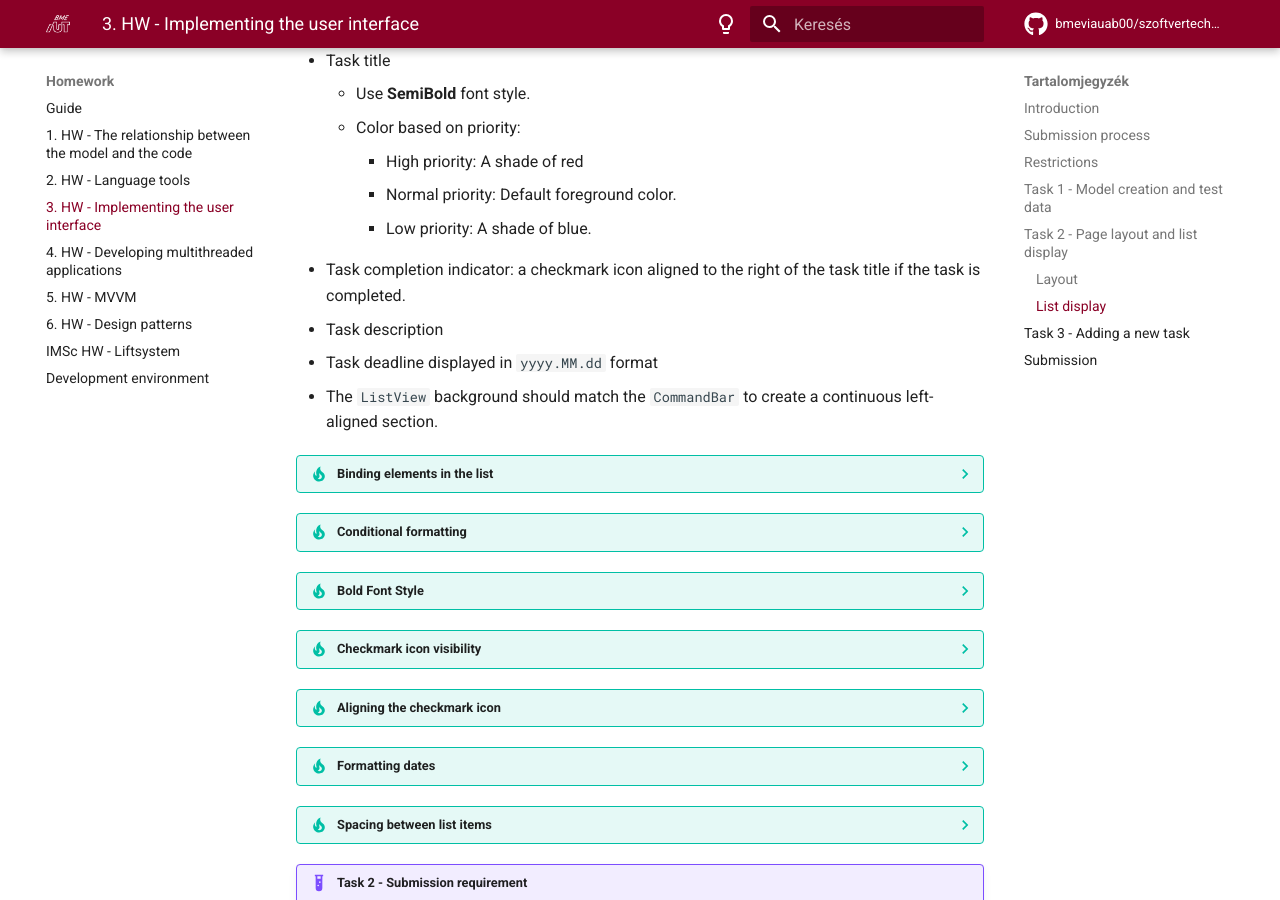
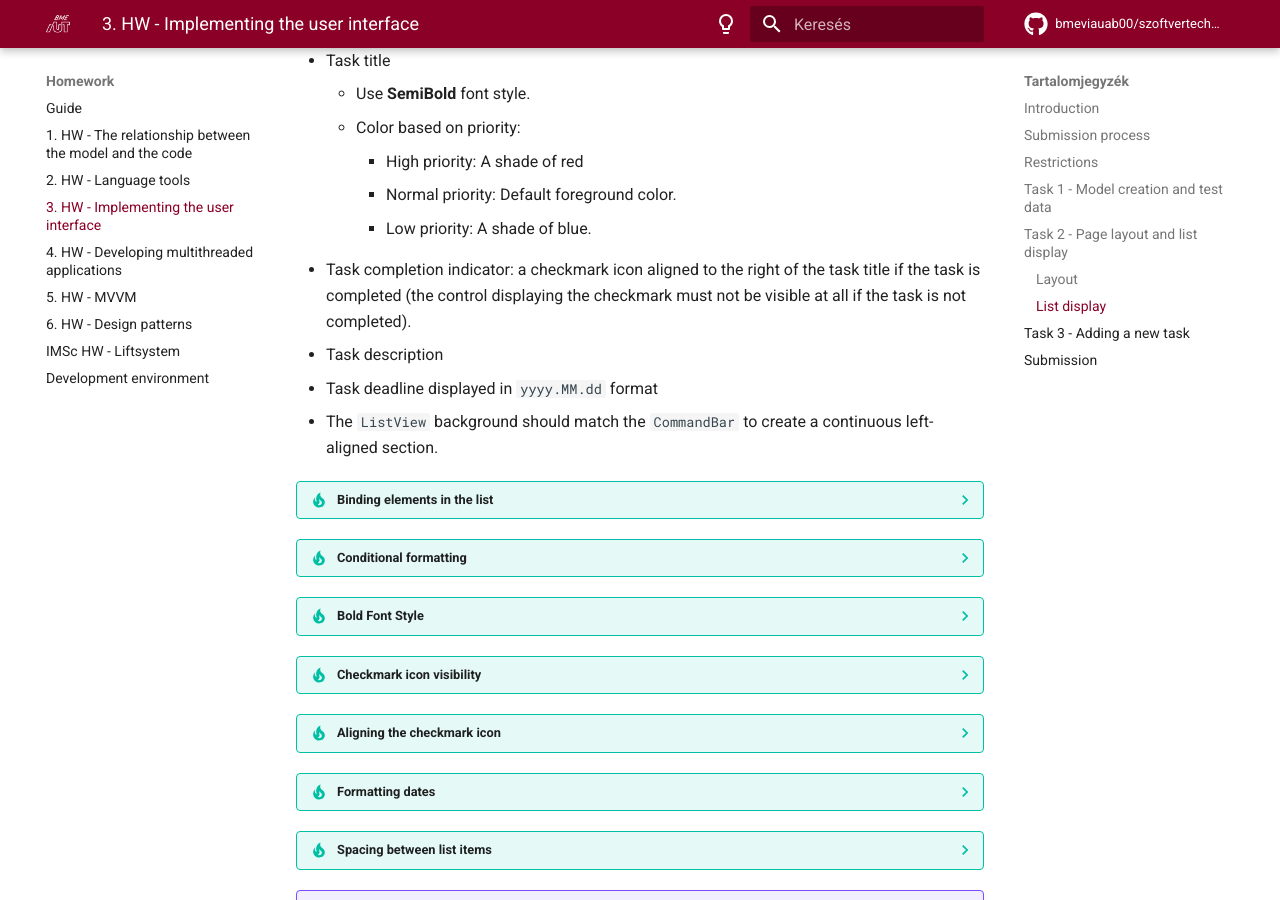
Before and after one commit to bmeviauab00/szoftvertechnikak, an MkDocs documentation site: the page built from docs/hazi/3-felhasznaloi-felulet-kialakitasa/index_eng.md, in a window 1280 px wide and 900 px high, scrolled down 5184 px. Built offline with MkDocs 1.6.1 and Material for MkDocs 9.7.7, drawn with Linux system fonts in a browser that asks for light colours; emoji names are drawn with the system emoji font; comment, search, counter and statistics services are not loaded; the version menu is left out.

```diff
--- a/docs/hazi/3-felhasznaloi-felulet-kialakitasa/index_eng.md
+++ b/docs/hazi/3-felhasznaloi-felulet-kialakitasa/index_eng.md
@@ -150,7 +150,7 @@ The UI should be updated dynamically using data binding, ensuring that the eleme
         * High priority: A shade of red
         * Normal priority: Default foreground color.
         * Low priority: A shade of blue.
-* Task completion indicator: a checkmark icon aligned to the right of the task title if the task is completed.
+* Task completion indicator: a checkmark icon aligned to the right of the task title if the task is completed (the control displaying the checkmark must not be visible at all if the task is not completed).
 * Task description
 * Task deadline displayed in `yyyy.MM.dd` format
 * The `ListView` background should match the `CommandBar` to create a continuous left-aligned section.
```
Also changed, not shown: docs/hazi/3-felhasznaloi-felulet-kialakitasa/index.md (+1 -1 lines), docs/hazi/3-felhasznaloi-felulet-kialakitasa/index_ger.md (+1 -1 lines).
